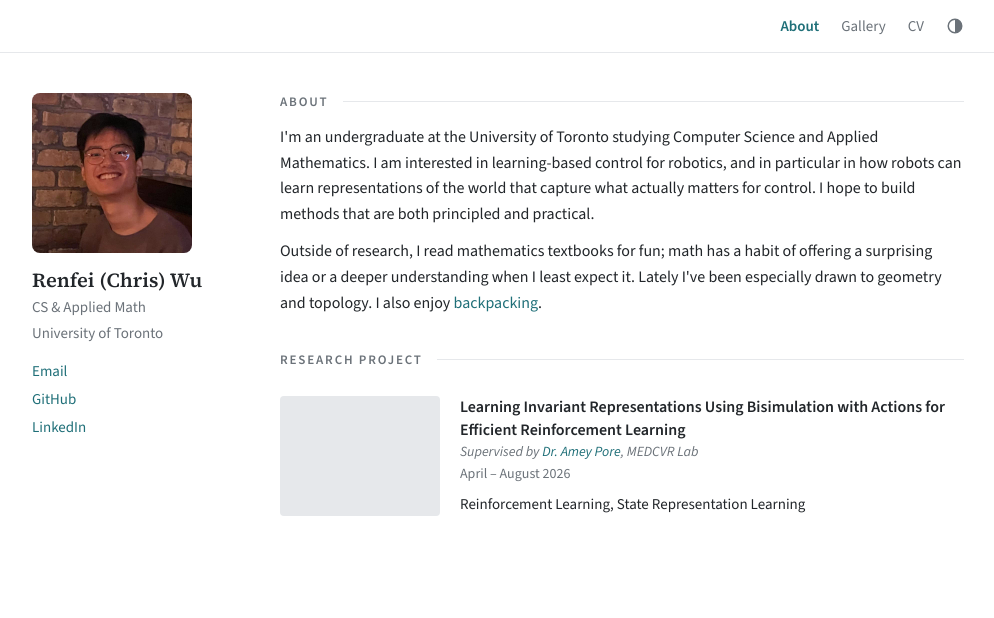
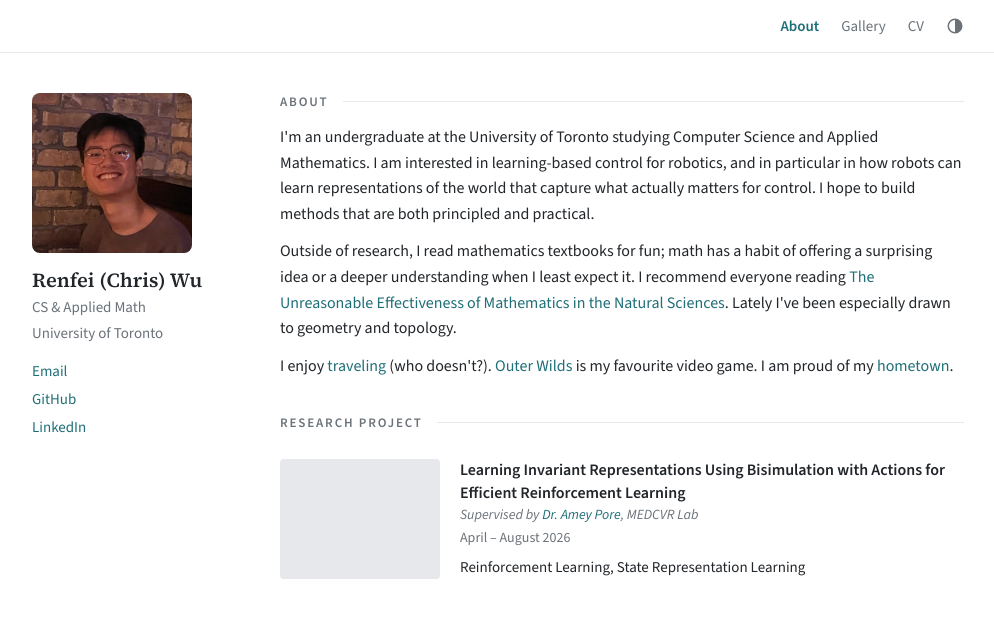
Before and after one commit to chr1sren/chr1sren.github.io, a Jekyll site: the page built from index.html, in a window 1280 px wide. Shown: the top 618 px of the page, without its empty margins (142-1136 px from the left). Built offline with Jekyll 4.4.1, drawn with Linux system fonts in a browser that asks for light colours.

Commit message:
update bio

```diff
--- a/index.html
+++ b/index.html
@@ -19,8 +19,28 @@ layout: default
   <div class="content">
     <section>
       <h2>About</h2>
-      <p>I'm an undergraduate at the University of Toronto studying Computer Science and Applied Mathematics. I am interested in learning-based control for robotics, and in particular in how robots can learn representations of the world that capture what actually matters for control. I hope to build methods that are both principled and practical.</p>
-      <p>Outside of research, I read mathematics textbooks for fun; math has a habit of offering a surprising idea or a deeper understanding when I least expect it. Lately I've been especially drawn to geometry and topology. I also enjoy <a href="{{ '/gallery/' | relative_url }}">backpacking</a>.</p>
+      <p>
+        I'm an undergraduate at the University of Toronto studying Computer
+        Science and Applied Mathematics. I am interested in learning-based
+        control for robotics, and in particular in how robots can learn
+        representations of the world that capture what actually matters for
+        control. I hope to build methods that are both principled and
+        practical.
+      </p>
+      <p>
+        Outside of research, I read mathematics textbooks for fun; math has a
+        habit of offering a surprising idea or a deeper understanding when I
+        least expect it. I recommend everyone reading
+        <a href="https://hep.physics.utoronto.ca/~orr/wwwroot/JPH441/Wigner_Math.pdf">The Unreasonable Effectiveness of Mathematics in the Natural Sciences</a>.
+        Lately I've been especially drawn to geometry and topology.
+      </p>
+      <p>
+        I enjoy <a href="{{ '/gallery/' | relative_url }}">traveling</a>
+        (who doesn't?).
+        <a href="https://www.mobiusdigitalgames.com/outer-wilds.html">Outer Wilds</a>
+        is my favourite video game. I am proud of my
+        <a href="https://en.wikivoyage.org/wiki/Jiaxing#Do">hometown</a>.
+      </p>
     </section>
 
     {% if site.data.projects.size > 0 %}
```
